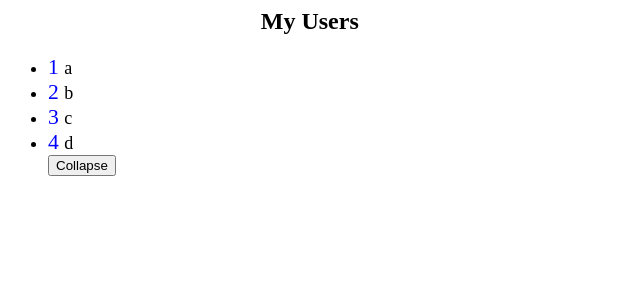
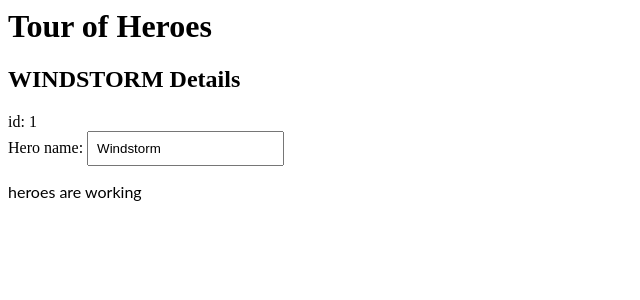
Before and after one commit to satyanshmishra/angular-srpmwm, an Angular app: page / in a window 1280 px wide. Shown: the top 300 px of the page, without its empty margins (0-640 px from the left). Built offline with nearby package versions, Linux system fonts and the light colour scheme.

Commit message:
4 files modified, 5 added

```diff
--- a/src/app/app.component.html
+++ b/src/app/app.component.html
@@ -1,11 +1,3 @@
-<h2>My Users</h2>
-<ul class="users">
-  <div *ngIf="!isTrue">
-    <button *ngIf="isTrue">Expand</button>
-    <li *ngFor="let user of users">
-      <span class="badge">{{ user.id }} </span>{{ user.name }}
-    </li>
-  </div>
-  <button *ngIf="isTrue" (click)="Expand()">Expand</button>
-  <button *ngIf="!isTrue" (click)="Collapse()">Collapse</button>
-</ul>
+<h1>{{ title }}</h1>
+<app-heroes></app-heroes>
+<p>heroes are working</p>
--- a/src/app/app.component.ts
+++ b/src/app/app.component.ts
@@ -1,18 +1,10 @@
-import { Component, OnInit } from '@angular/core';
-import { Un } from './app.data';
-import { User } from './app.user';
+import { Component } from '@angular/core';
+
 @Component({
-  selector: 'my-app',
+  selector: 'app-root',
   templateUrl: './app.component.html',
   styleUrls: ['./app.component.css'],
 })
 export class AppComponent {
-  isTrue: boolean;
-  users = Un;
-  Expand(): any {
-    this.isTrue = false;
-  }
-  Collapse(): any {
-    this.isTrue = true;
-  }
+  title = 'Tour of Heroes';
 }
--- /dev/null
+++ b/src/app/hero.ts
@@ -0,0 +1,4 @@
+export interface Hero {
+  id: number;
+  name: string;
+}
--- /dev/null
+++ b/src/app/heroes/heroes.component.css
@@ -0,0 +1,52 @@
+/* HeroesComponent's private CSS styles */
+.heroes {
+  margin: 0 0 2em 0;
+  list-style-type: none;
+  padding: 0;
+  width: 15em;
+}
+.heroes li {
+  cursor: pointer;
+  position: relative;
+  left: 0;
+  background-color: #eee;
+  margin: 0.5em;
+  padding: 0.3em 0;
+  height: 1.6em;
+  border-radius: 4px;
+}
+.heroes li:hover {
+  color: #2c3a41;
+  background-color: #e6e6e6;
+  left: 0.1em;
+}
+.heroes li.selected {
+  background-color: black;
+  color: white;
+}
+.heroes li.selected:hover {
+  background-color: #505050;
+  color: white;
+}
+.heroes li.selected:active {
+  background-color: black;
+  color: white;
+}
+.heroes .badge {
+  display: inline-block;
+  font-size: small;
+  color: white;
+  padding: 0.8em 0.7em 0 0.7em;
+  background-color: #405061;
+  line-height: 1em;
+  position: relative;
+  left: -1px;
+  top: -4px;
+  height: 1.8em;
+  margin-right: 0.8em;
+  border-radius: 4px 0 0 4px;
+}
+
+input {
+  padding: 0.5rem;
+}
--- /dev/null
+++ b/src/app/heroes/heroes.component.html
@@ -0,0 +1,6 @@
+<h2>{{ hero.name | uppercase }} Details</h2>
+<div><span>id: </span>{{ hero.id }}</div>
+<div>
+  <label for="name">Hero name: </label>
+  <input id="name" [(ngModel)]="hero.name" placeholder="name" />
+</div>
--- /dev/null
+++ b/src/app/heroes/heroes.component.ts
@@ -0,0 +1,18 @@
+import { Component, OnInit } from '@angular/core';
+import { Hero } from '../hero';
+
+@Component({
+  selector: 'app-heroes',
+  templateUrl: './heroes.component.html',
+  styleUrls: ['./heroes.component.css'],
+})
+export class HeroesComponent implements OnInit {
+  hero: Hero = {
+    id: 1,
+    name: 'Windstorm',
+  };
+
+  constructor() {}
+
+  ngOnInit() {}
+}
--- a/src/index.html
+++ b/src/index.html
@@ -1 +1,2 @@
-<my-app>loading</my-app>
+<my-app></my-app>
+<app-root></app-root>
```
Also changed, not shown: src/app/app.module.ts (+8 -7 lines), src/app/mock-heroes.ts (added, +14 -0 lines).
